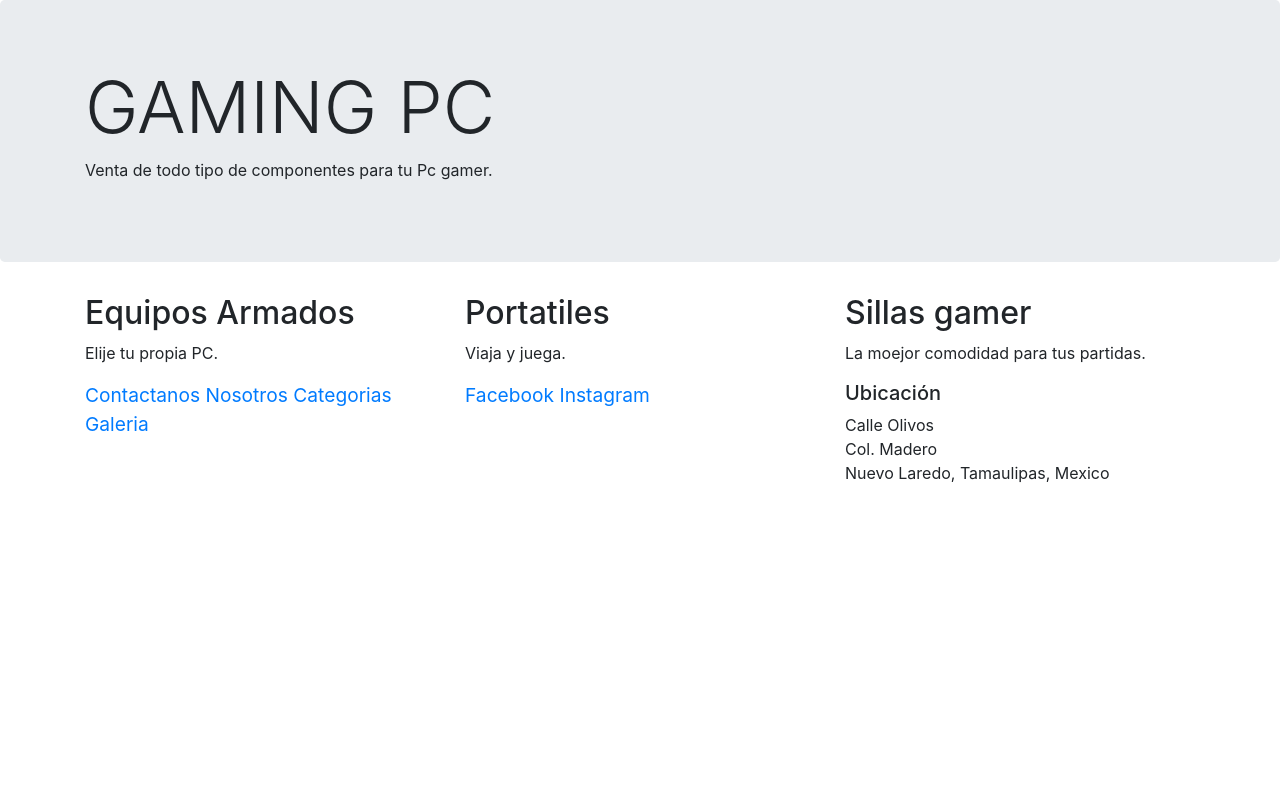
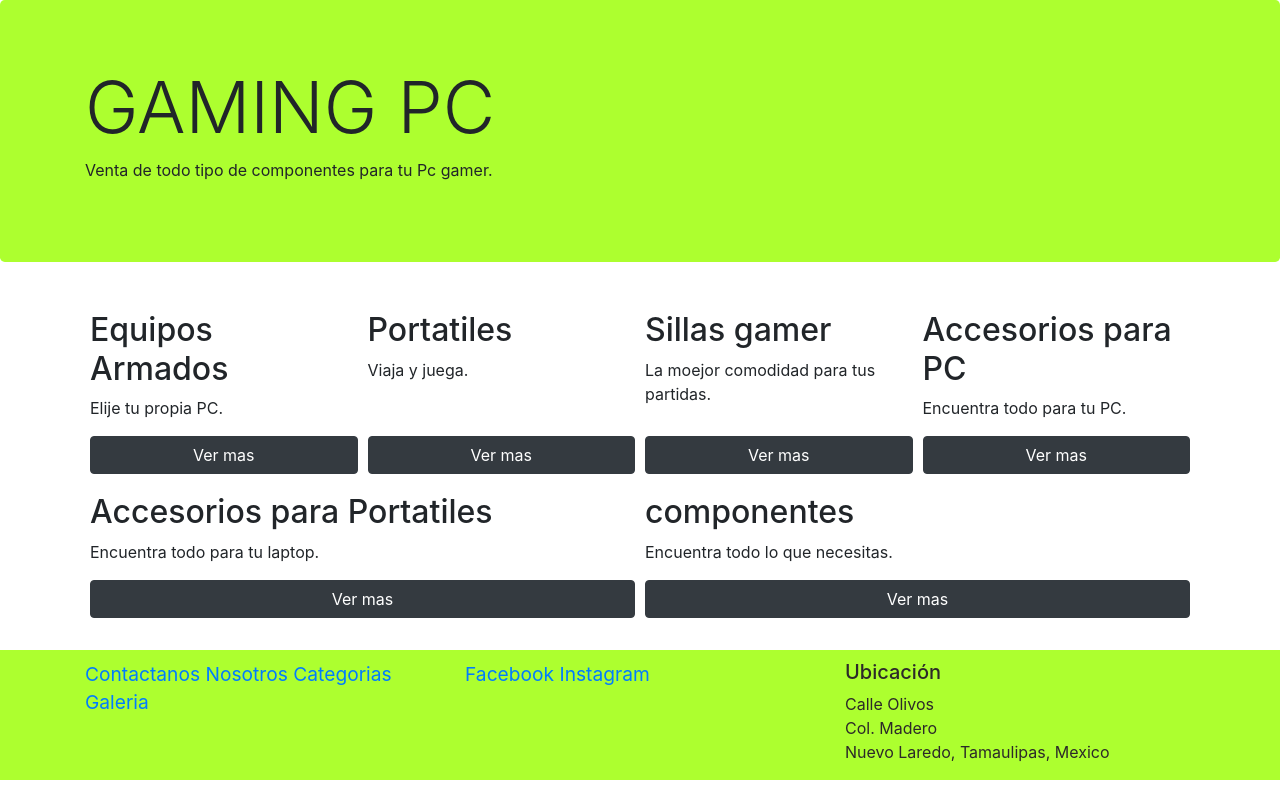
Before and after one commit to UlisesMendozaOlvera/ProgramacionWeb, a website: page index.html in a window 1280 px wide. Drawn offline with nearby package versions, Linux system fonts and the light colour scheme.

Commit message:
Cambiar clases del Grid por clases de Flex

```diff
--- /dev/null
+++ b/css/principal.css
@@ -0,0 +1,18 @@
+.btn-ver {
+  width: 100%;
+}
+.jumbotron {
+  background-color: greenyellow;
+}
+footer {
+  padding: 10px 20px 0px 20px;
+  background-color: greenyellow;
+  color: #2c2929;
+  margin-bottom: 0px;
+  margin-top: 30px;
+}
+.card-design {
+  flex: 1 250px;
+  padding: 2px 5px 2px 5px;
+  margin-top: 15px;
+}
--- a/index.html
+++ b/index.html
@@ -12,7 +12,9 @@
       rel="stylesheet"
       href="/node_modules/bootstrap/dist/css/bootstrap.min.css"
     />
+    <link rel="stylesheet" href="/css/principal.css" />
   </head>
+
   <body>
     <div class="jumbotron">
       <div class="container">
@@ -21,20 +23,49 @@
         <p>Venta de todo tipo de componentes para tu Pc gamer.</p>
       </div>
     </div>
-
     <div class="container">
-      <div class="row">
-        <div class="col-md-4">
+      <div class="d-flex flex-wrap">
+        <div class="d-flex flex-column card-design justify-content-between">
+          <div>
             <h2>Equipos Armados</h2>
             <p>Elije tu propia PC.</p>
           </div>
-        <div class="col-md-4">
+          <div><button class="btn btn-dark btn-ver">Ver mas</button></div>
+        </div>
+        <div class="d-flex flex-column card-design justify-content-between">
+          <div>
             <h2>Portatiles</h2>
             <p>Viaja y juega.</p>
           </div>
-        <div class="col-md-4">
+          <div><button class="btn btn-dark btn-ver">Ver mas</button></div>
+        </div>
+        <div class="d-flex flex-column card-design justify-content-between">
+          <div>
             <h2>Sillas gamer</h2>
             <p>La moejor comodidad para tus partidas.</p>
+          </div>
+          <div><button class="btn btn-dark btn-ver">Ver mas</button></div>
+        </div>
+        <div class="d-flex flex-column card-design justify-content-between">
+          <div>
+            <h2>Accesorios para PC</h2>
+            <p>Encuentra todo para tu PC.</p>
+          </div>
+          <div><button class="btn btn-dark btn-ver">Ver mas</button></div>
+        </div>
+        <div class="d-flex flex-column card-design justify-content-between">
+          <div>
+            <h2>Accesorios para Portatiles</h2>
+            <p>Encuentra todo para tu laptop.</p>
+          </div>
+          <div><button class="btn btn-dark btn-ver">Ver mas</button></div>
+        </div>
+        <div class="d-flex flex-column card-design justify-content-between">
+          <div>
+            <h2>componentes</h2>
+            <p>Encuentra todo lo que necesitas.</p>
+          </div>
+          <div><button class="btn btn-dark btn-ver">Ver mas</button></div>
         </div>
       </div>
     </div>
```
Lines whose indentation alone changed are shown as unchanged.
